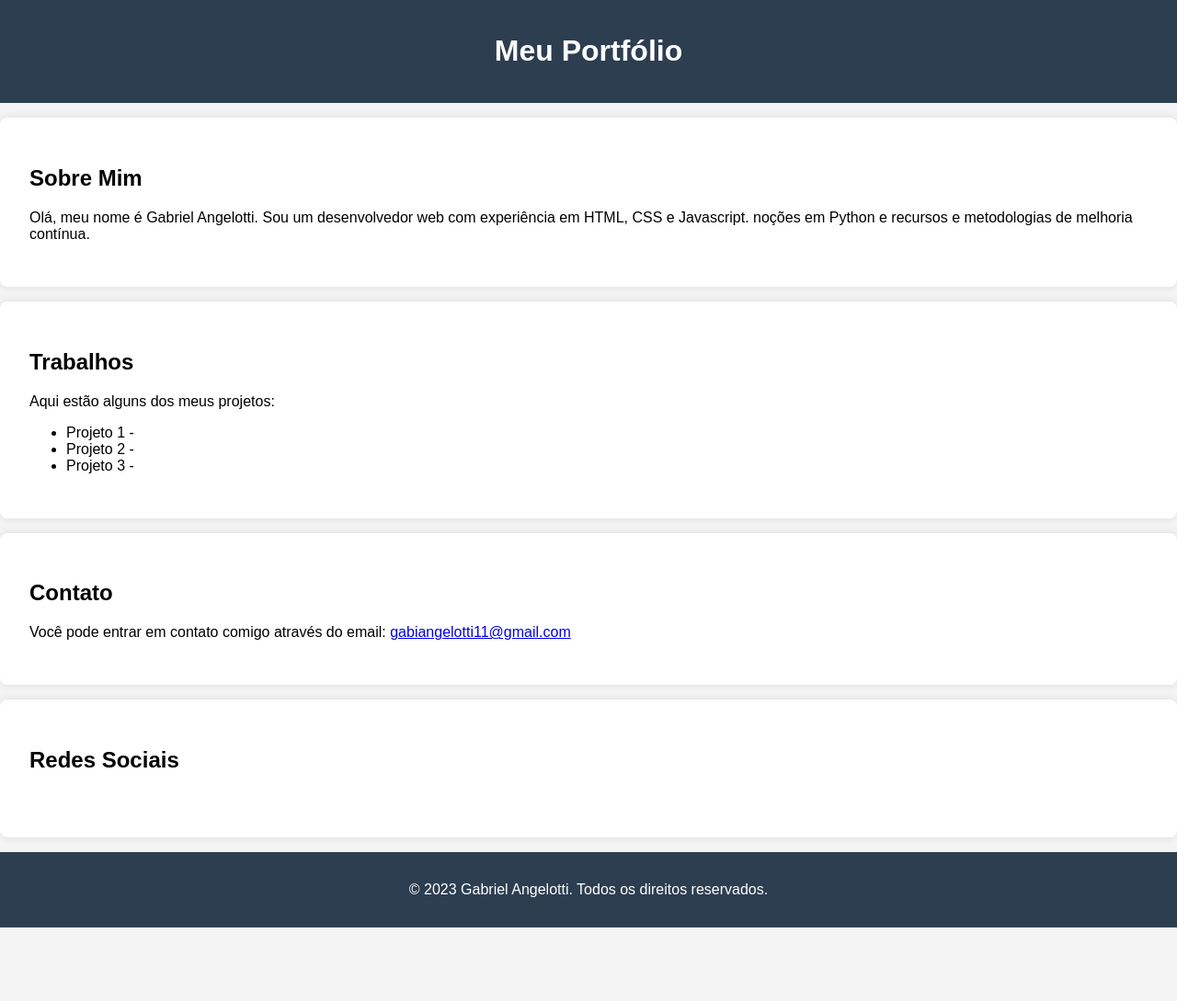
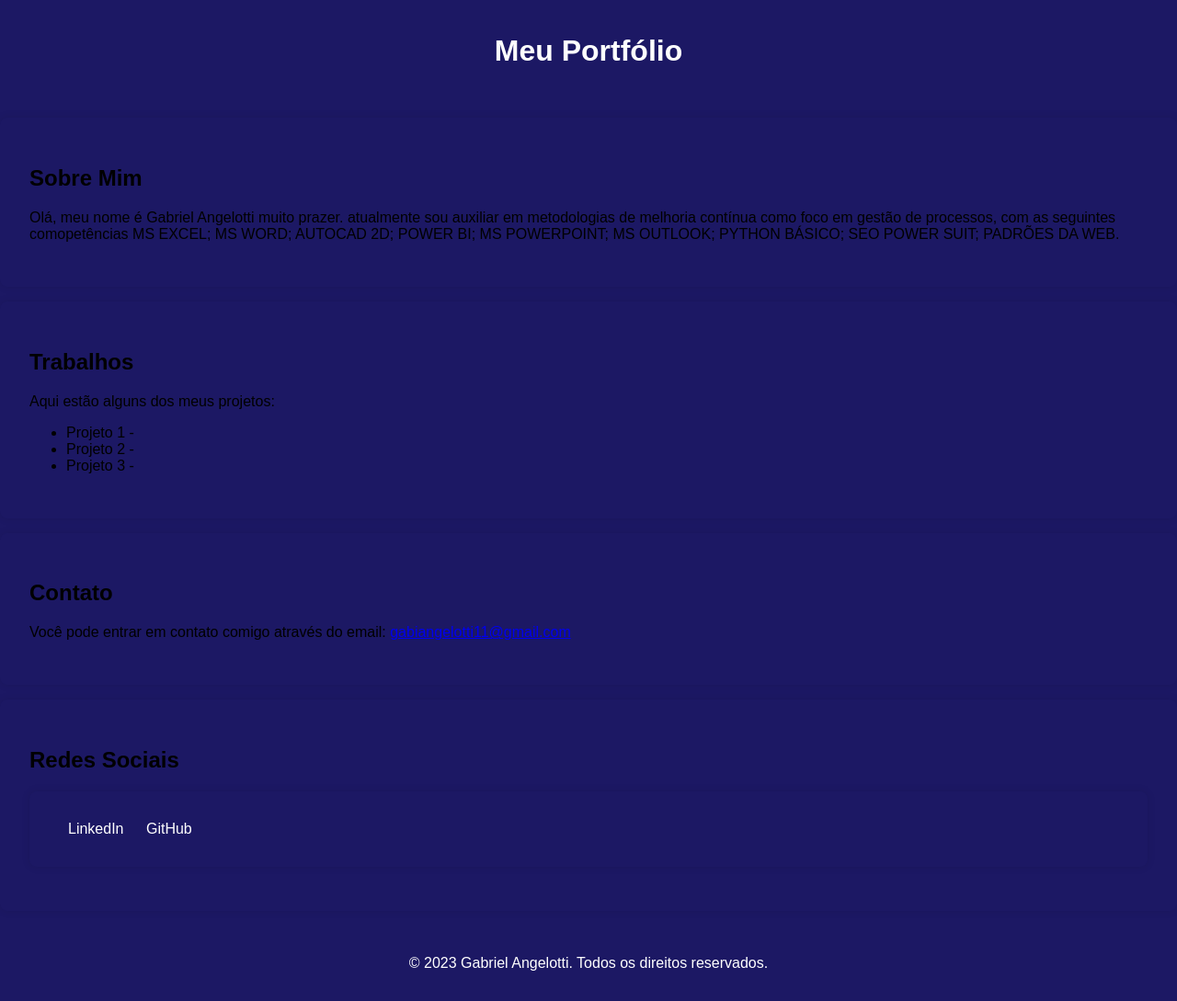
Before and after one commit to GabiAngelotti11/GabiAngelotti11.github.io, a plain HTML site: page index.html in a window 1280 px wide. Shown: the whole page at 92% size. Before the commit the page ends 1009 px from the top, so only its background shows below. Drawn offline with Linux system fonts and the light colour scheme.

Commit message:
mudei o có dnovo pq eu quis

```diff
--- /dev/null
+++ b/CSS/style.css
@@ -0,0 +1,30 @@
+body {
+    font-family: Arial, sans-serif;
+    margin: 0;
+    padding: 0;
+    background-color:#1c1864 ;
+}
+header {
+    background-color:#1c1864;
+    color: #fff;
+    padding: 1rem 0;
+    text-align: center;
+}
+div {
+    padding: 2rem;
+    margin: 1rem 0;
+    background-color:#1c1864 ;
+    border-radius: 8px;
+    box-shadow: 0 0 10px rgba(0, 0, 0, 0.1);
+}
+footer {
+    text-align: center;
+    padding: 1rem 0;
+    background-color:#1c1864   ;
+    color: #fff;
+}
+.social-links a {
+    margin: 0 10px;
+    text-decoration: none;
+    color: #fff;
+}
--- a/index.html
+++ b/index.html
@@ -1,74 +1,44 @@
 <!DOCTYPE html>
-<html lang="en">
+<html lang="pt-br">
 <head>
     <meta charset="UTF-8">
     <meta name="viewport" content="width=device-width, initial-scale=1.0">
     <title>Meu Portfólio</title>
-    <style>
-        body {
-            font-family: Arial, sans-serif;
-            margin: 0;
-            padding: 0;
-            background-color: #f4f4f4;
-        }
-        header {
-            background-color:#2c3e50  ;
-            color: #fff;
-            padding: 1rem 0;
-            text-align: center;
-        }
-        section {
-            padding: 2rem;
-            margin: 1rem 0;
-            background-color: #fff;
-            border-radius: 8px;
-            box-shadow: 0 0 10px rgba(0, 0, 0, 0.1);
-        }
-        footer {
-            text-align: center;
-            padding: 1rem 0;
-            background-color:#2c3e50  ;
-            color: #fff;
-        }
-        .social-links a {
-            margin: 0 10px;
-            text-decoration: none;
-            color: #fff;
-        }
-    </style>
+    <link rel="stylesheet" href="/CSS/style.css"/>
 </head>
 <body>
     <header>
         <h1>Meu Portfólio</h1>
     </header>
 
-    <section id="about">
+    <div id="about">
         <h2>Sobre Mim</h2>
-        <p>Olá, meu nome é Gabriel Angelotti. Sou um desenvolvedor web com experiência em HTML, CSS e Javascript. noções em Python e recursos e metodologias de melhoria contínua.</p>
-    </section>
+        <p>Olá, meu nome é Gabriel Angelotti muito prazer. atualmente sou auxiliar em metodologias de melhoria contínua como foco em gestão de processos, com as seguintes comopetências MS EXCEL; MS WORD; AUTOCAD 2D; POWER BI; MS POWERPOINT; MS OUTLOOK; PYTHON BÁSICO; SEO POWER SUIT; PADRÕES DA WEB.
+        </p>
+    </div>
 
-    <section id="work">
+    <div id="work">
         <h2>Trabalhos</h2>
         <p>Aqui estão alguns dos meus projetos:</p>
         <ul>
-            <li>Projeto 1 - </li>
+            <li>Projeto 1 -  </li>
             <li>Projeto 2 - </li>
             <li>Projeto 3 - </li>
         </ul>
-    </section>
+    </div>
 
-    <section id="contact">
+    <div id="contact">
         <h2>Contato</h2>
         <p>Você pode entrar em contato comigo através do email: <a href="mailto:gabiangelotti11@gmail.com">gabiangelotti11@gmail.com</a></p>
-    </section>
+    </div>
 
-    <section id="social">
+    <div id="social">
         <h2>Redes Sociais</h2>
         <div class="social-links">
             <a href="www.linkedin.com/in/gabriel-angelotti-01a607241" target="_blank">LinkedIn</a>
             <a href="https://github.com/GabiAngelotti11" target="_blank">GitHub</a>
         </div>
-    </section>
+    </div>
 
     <footer>
         <p>&copy; 2023 Gabriel Angelotti. Todos os direitos reservados.</p>
```
